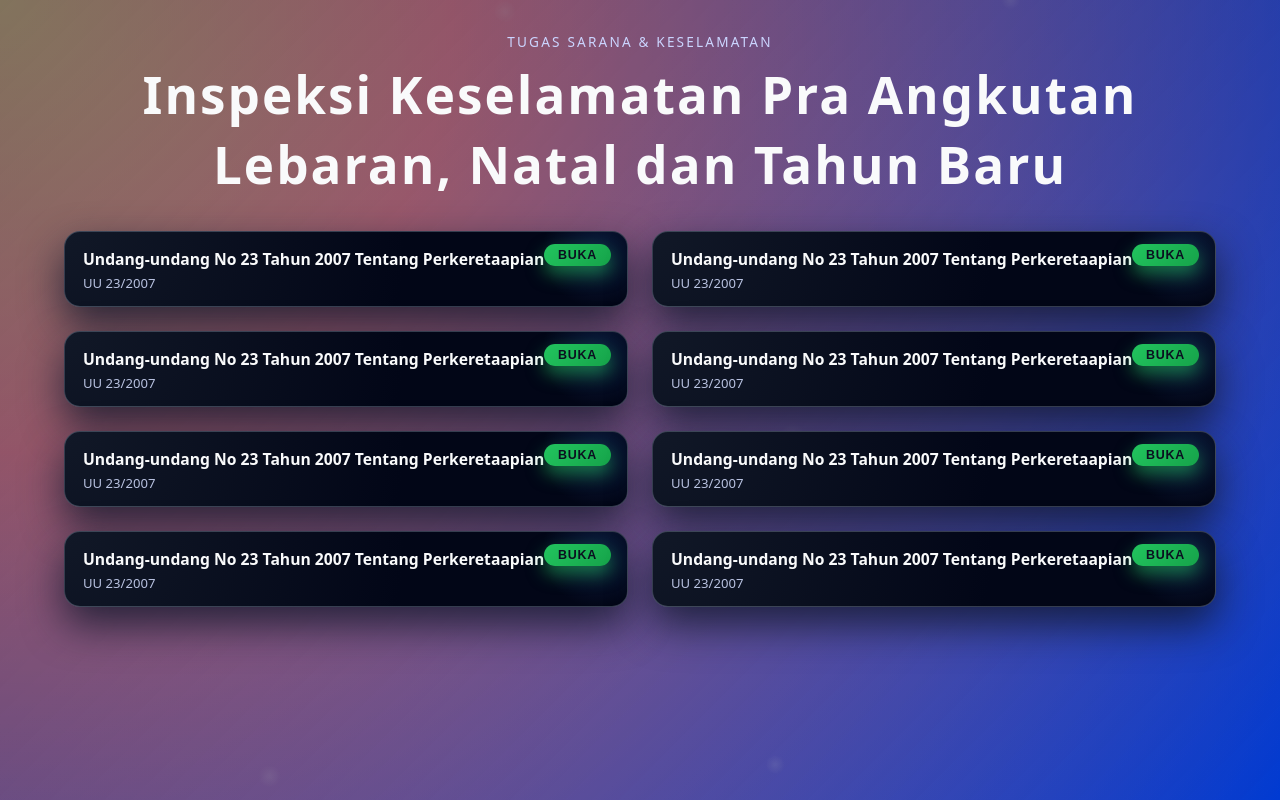
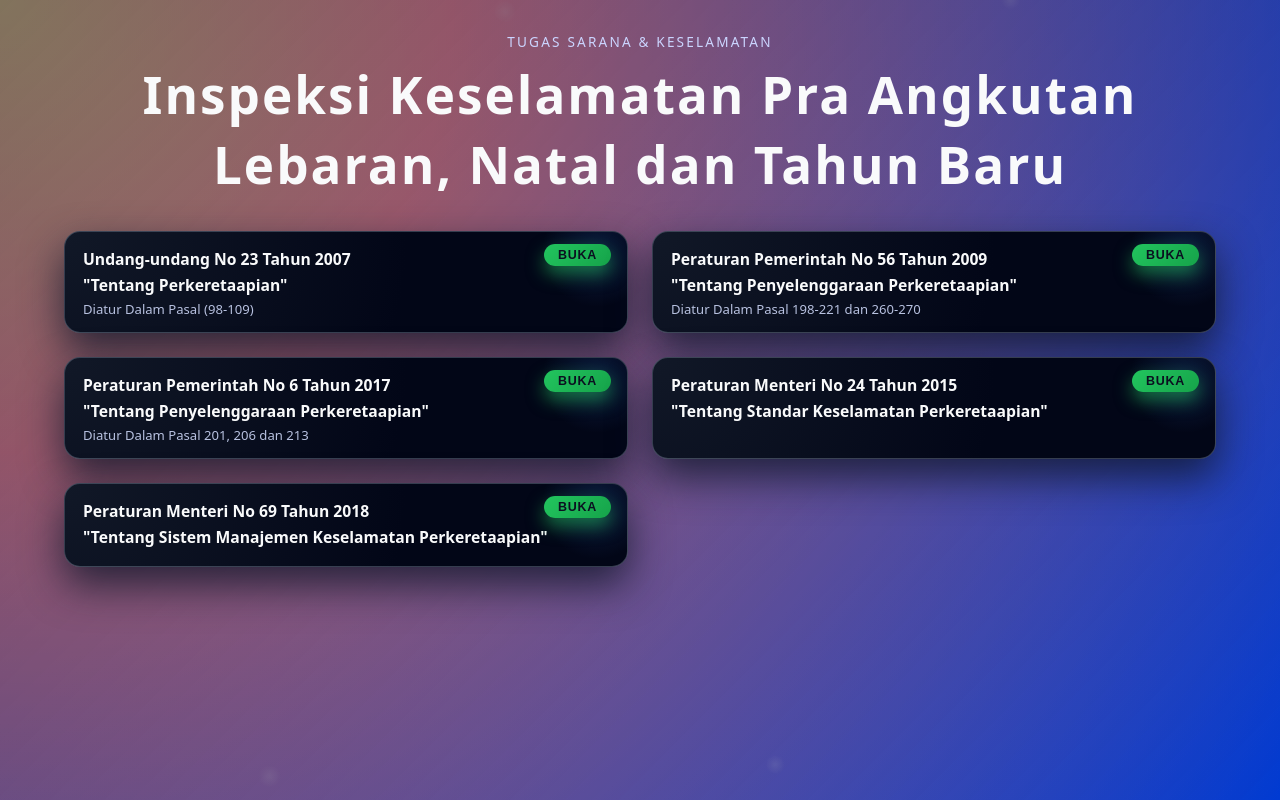
Before and after one commit to diofanialbir/sarkes-btp, a plain HTML site: page tugas-keselamatan-3.html in a window 1280 px wide. Drawn offline with Linux system fonts and the light colour scheme.

Commit message:
update lagi

```diff
--- a/script.js
+++ b/script.js
@@ -36,6 +36,6 @@ function startWebsite() {
     document.body.style.opacity = '0';
 
     setTimeout(() => {
-        window.location.href = 'index-main.html';   // pindah ke halaman utama
+        window.location.href = 'pembagian-tugas.html';   // pindah ke halaman utama
     }, 800);
 }
--- a/tugas-keselamatan-3.html
+++ b/tugas-keselamatan-3.html
@@ -15,71 +15,52 @@
       <h1 class="judul-tugas">Inspeksi Keselamatan Pra Angkutan Lebaran, Natal dan Tahun Baru</h1>
     </header>
 
-    <!-- Daftar dasar hukum (TANPA judul section lagi) -->
+     <!-- Daftar dasar hukum (TANPA judul section lagi) -->
     <section class="daftar-dasar-hukum" aria-label="Daftar dasar hukum">
       <!-- contoh 8 card, bisa tambah lagi -->
       <article class="card-hukum" tabindex="0">
-        <button class="btn-ikon" onclick="window.open('https://drive.google.com/drive/folders/1Jm6SPciEqwpkr0Urr6CxkNhMFnQwFKYF?usp=sharing')">
+        <button class="btn-ikon" onclick="window.open('https://drive.google.com/file/d/1Ggb-Rmj8irmh5Rru-C3toeURi8BGKh7A/view?usp=drive_link')">
           Buka
         </button>
-        <h3 class="uu">Undang-undang No 23 Tahun 2007 Tentang Perkeretaapian</h3>
-        <p class="kode-singkat">UU 23/2007</p>
+        <h3 class="uu">Undang-undang No 23 Tahun 2007</h3>
+        <h4 class="uu">"Tentang Perkeretaapian"</h4>
+        <p class="kode-singkat">Diatur Dalam Pasal (98-109)</p>
       </article>
 
       <article class="card-hukum" tabindex="0">
-        <button class="btn-ikon" onclick="window.open('file/uu-23-2007.pdf','_blank')">
+        <button class="btn-ikon" onclick="window.open('https://drive.google.com/file/d/1FLQz8_9qeRkiJmdlBbkmNzy9VPA3-znT/view?usp=drive_link')">
           Buka
         </button>
-        <h3 class="uu">Undang-undang No 23 Tahun 2007 Tentang Perkeretaapian</h3>
-        <p class="kode-singkat">UU 23/2007</p>
+        <h3 class="uu">Peraturan Pemerintah No 56 Tahun 2009</h3>
+        <h4 class="uu">"Tentang Penyelenggaraan Perkeretaapian"</h4>
+        <p class="kode-singkat">Diatur Dalam Pasal 198-221 dan 260-270</p>
       </article>
 
       <article class="card-hukum" tabindex="0">
-        <button class="btn-ikon" onclick="window.open('file/uu-23-2007.pdf','_blank')">
+        <button class="btn-ikon" onclick="window.open('https://drive.google.com/file/d/1l1qQ0BKyr19-BUjArScUUUq9K_IbJIZ1/view?usp=drive_link')">
           Buka
         </button>
-        <h3 class="uu">Undang-undang No 23 Tahun 2007 Tentang Perkeretaapian</h3>
-        <p class="kode-singkat">UU 23/2007</p>
+        <h3 class="uu">Peraturan Pemerintah No 6 Tahun 2017</h3>
+        <h4 class="uu">"Tentang Penyelenggaraan Perkeretaapian"</h4>
+        <p class="kode-singkat">Diatur Dalam Pasal 201, 206 dan 213</p>
       </article>
 
-      <article class="card-hukum" tabindex="0">
-        <button class="btn-ikon" onclick="window.open('file/uu-23-2007.pdf','_blank')">
+       <article class="card-hukum" tabindex="0">
+        <button class="btn-ikon" onclick="window.open('https://drive.google.com/file/d/1lcTQK4c1nszTR1CTrQzV0ad-byNC7Upy/view?usp=drive_link')">
           Buka
         </button>
-        <h3 class="uu">Undang-undang No 23 Tahun 2007 Tentang Perkeretaapian</h3>
-        <p class="kode-singkat">UU 23/2007</p>
+        <h3 class="uu">Peraturan Menteri No 24 Tahun 2015</h3>
+        <h4 class="uu">"Tentang Standar Keselamatan Perkeretaapian"</h4>
+        <p class="kode-singkat"></p>
       </article>
 
-      <article class="card-hukum" tabindex="0">
-        <button class="btn-ikon" onclick="window.open('file/uu-23-2007.pdf','_blank')">
+            <article class="card-hukum" tabindex="0">
+        <button class="btn-ikon" onclick="window.open('https://drive.google.com/file/d/1RTni3KSopMrrjVAu_uG_pUSFmdrmMieW/view?usp=drive_link')">
           Buka
         </button>
-        <h3 class="uu">Undang-undang No 23 Tahun 2007 Tentang Perkeretaapian</h3>
-        <p class="kode-singkat">UU 23/2007</p>
-      </article>
-
-      <article class="card-hukum" tabindex="0">
-        <button class="btn-ikon" onclick="window.open('file/uu-23-2007.pdf','_blank')">
-          Buka
-        </button>
-        <h3 class="uu">Undang-undang No 23 Tahun 2007 Tentang Perkeretaapian</h3>
-        <p class="kode-singkat">UU 23/2007</p>
-      </article>
-
-      <article class="card-hukum" tabindex="0">
-        <button class="btn-ikon" onclick="window.open('file/uu-23-2007.pdf','_blank')">
-          Buka
-        </button>
-        <h3 class="uu">Undang-undang No 23 Tahun 2007 Tentang Perkeretaapian</h3>
-        <p class="kode-singkat">UU 23/2007</p>
-      </article>
-
-      <article class="card-hukum" tabindex="0">
-        <button class="btn-ikon" onclick="window.open('file/uu-23-2007.pdf','_blank')">
-          Buka
-        </button>
-        <h3 class="uu">Undang-undang No 23 Tahun 2007 Tentang Perkeretaapian</h3>
-        <p class="kode-singkat">UU 23/2007</p>
+        <h3 class="uu">Peraturan Menteri No 69 Tahun 2018</h3>
+        <h4 class="uu">"Tentang Sistem Manajemen Keselamatan Perkeretaapian"</h4>
+        <p class="kode-singkat"></p>
       </article>
     </section>
   </main>
```
Also changed, not shown: tugas-keselamatan-1.html (+23 -41 lines), tugas-keselamatan-2.html (+23 -42 lines), tugas-keselamatan-4.html (+23 -42 lines), tugas-keselamatan-5.html (+20 -39 lines), pembagian-tugas.html (renamed from index-main.html), starting-pages.html (renamed from index.html).
